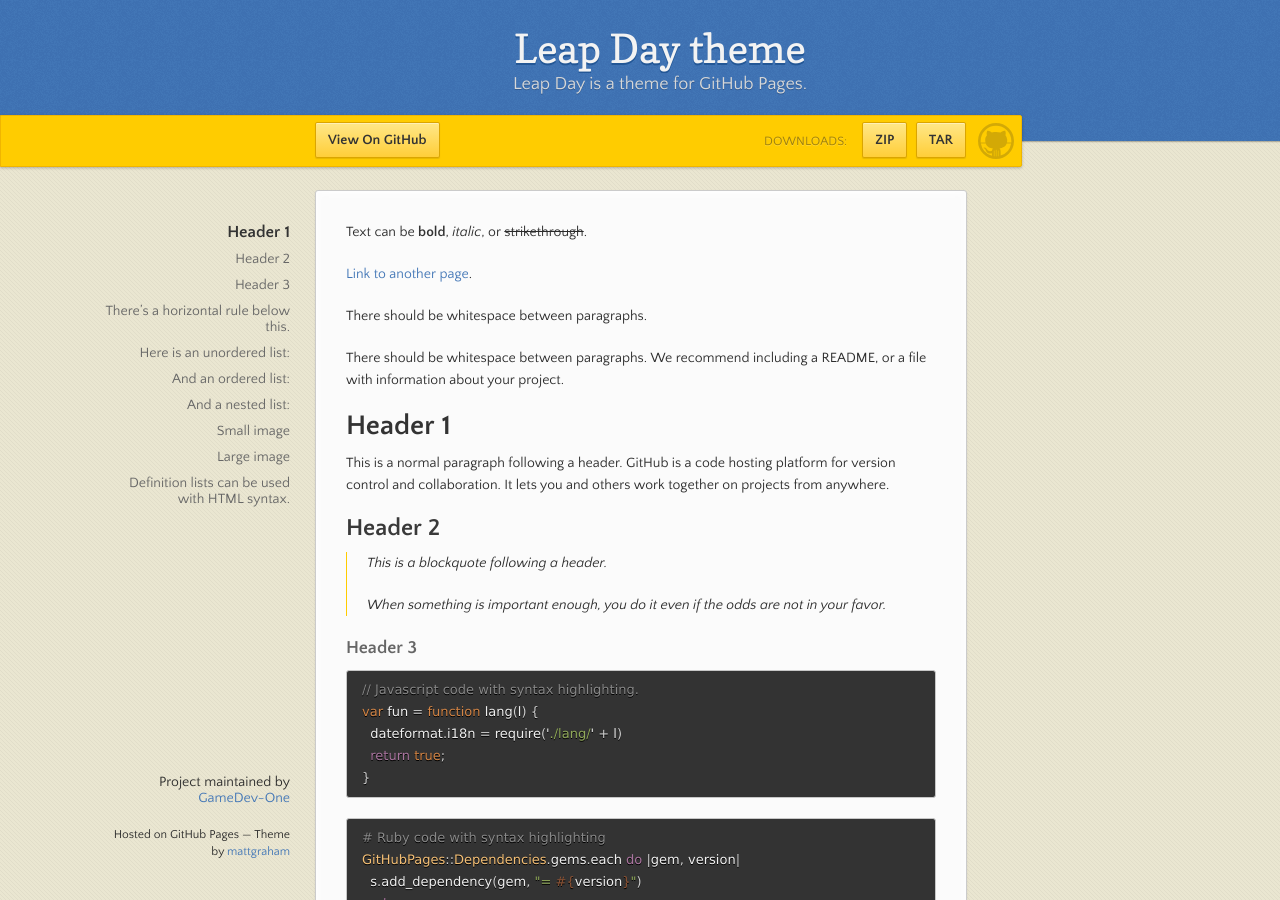
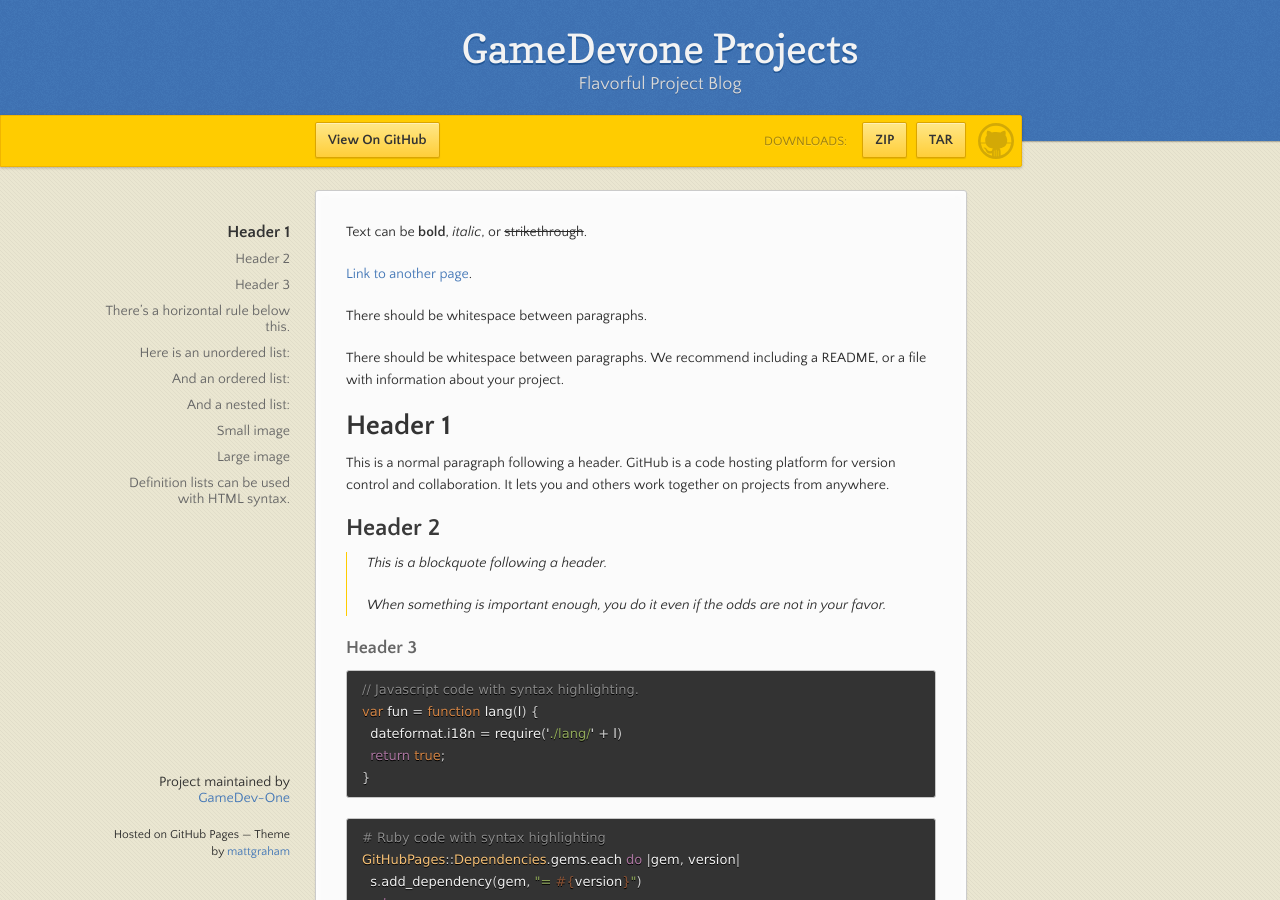
Before and after one commit to GameDev-One/GameDevone, a Jekyll site: the page built from index.md, in a window 1280 px wide and 900 px high. Built offline with Jekyll 4.4.1, drawn with Linux system fonts in a browser that asks for light colours.

Commit message:
Updated config with base url

```diff
--- a/_config.yml
+++ b/_config.yml
@@ -1,5 +1,10 @@
-title: Leap Day theme
-description: Leap Day is a theme for GitHub Pages.
+title: GameDevone Projects
+description: Flavorful Project Blog
 show_downloads: true
+
+
+baseurl: "/GameDevone" # change this to the subpath of your site, e.g. /blog. Leave it empty if you don't need it.
+url: "https://gamedev-one.github.io" # change this to the base hostname & protocol for your site
+
 google_analytics:
 theme: jekyll-theme-leap-day
```
